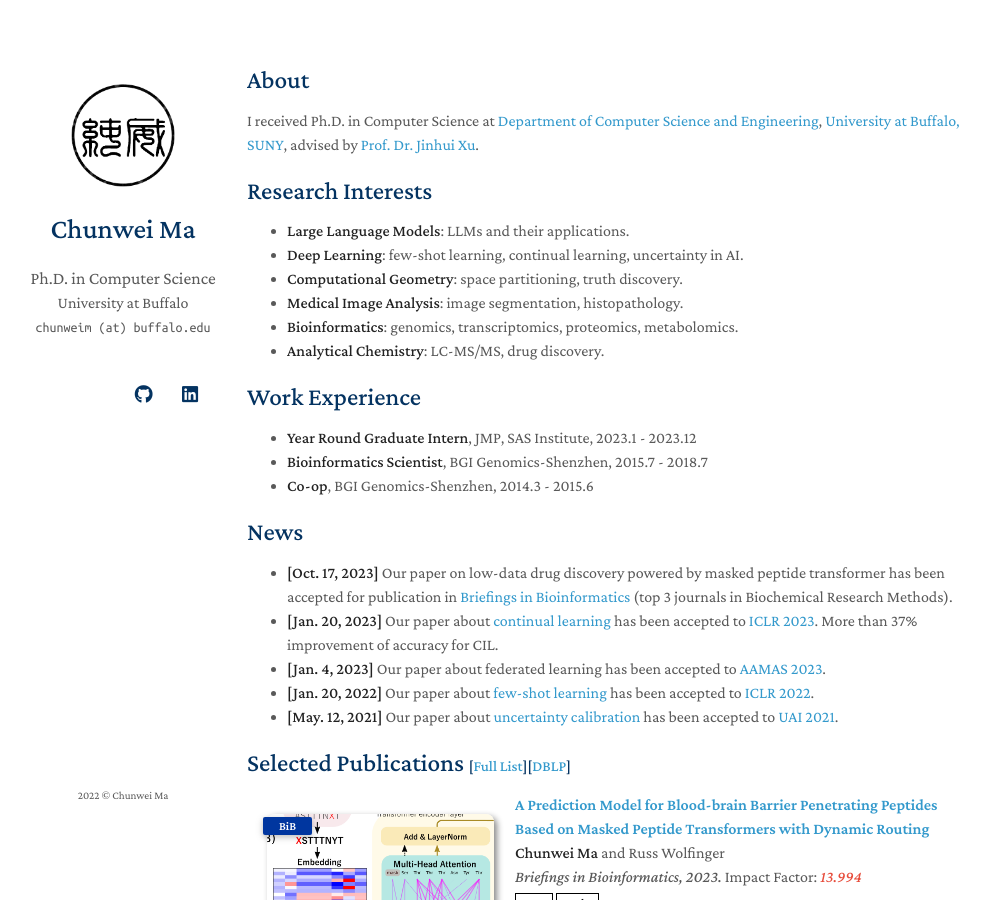
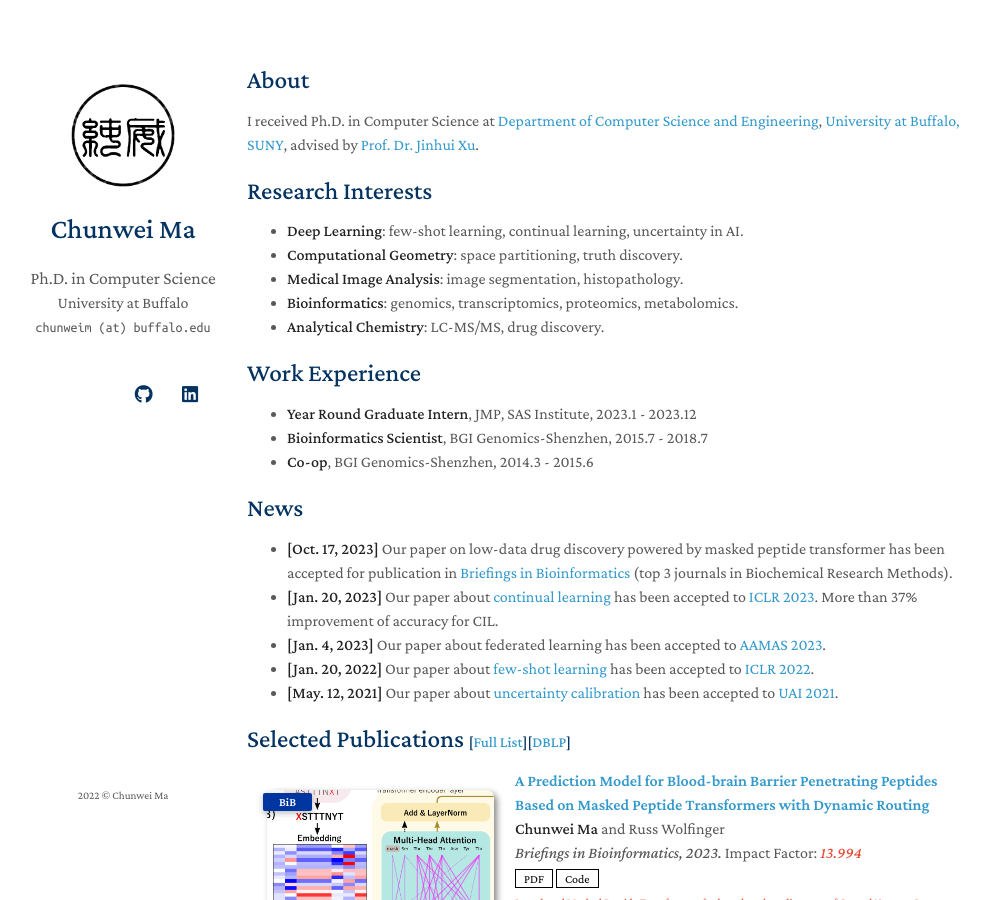
Before and after one commit to MaChunwei/MaChunwei.github.io, a Jekyll site: the page built from index.md, in a window 1280 px wide and 900 px high. Shown: the whole window, without its empty margins (153-1143 px from the left). Built offline with Jekyll 4.4.1, drawn with Linux system fonts in a browser that asks for light colours; nearby versions of some CDN libraries; a style sheet for code colours, icons or effects is not loaded; our own code applies the rules of GitHub Pages for plain Markdown files.

Commit message:
Update index.md

```diff
--- a/index.md
+++ b/index.md
@@ -11,7 +11,6 @@ I received Ph.D. in Computer Science at [Department of Computer Science and Engi
 <!--
 My research interest is **deep learning** powered by (high dimensional) **computational geometry**.
 -->
-- **Large Language Models**: LLMs and their applications.
 - **Deep Learning**: few-shot learning, continual learning, uncertainty in AI.
 - **Computational Geometry**: space partitioning, truth discovery.
 - **Medical Image Analysis**: image segmentation, histopathology.
```
